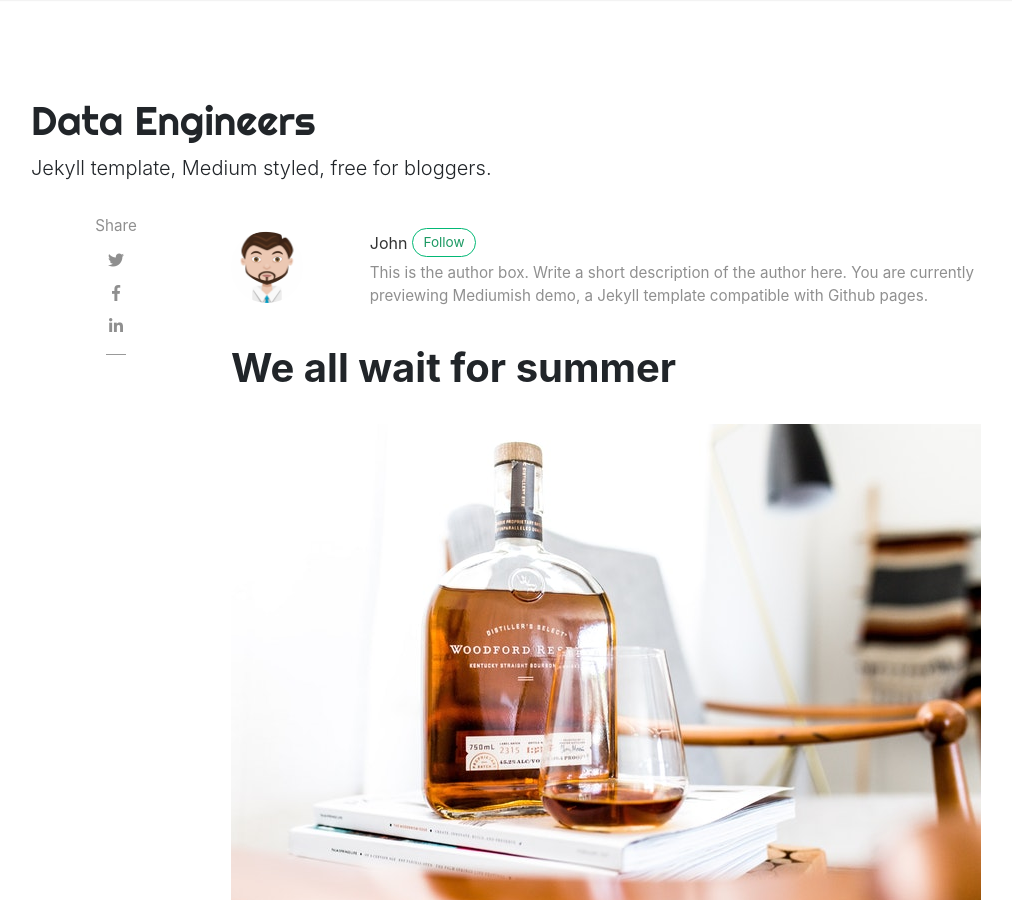
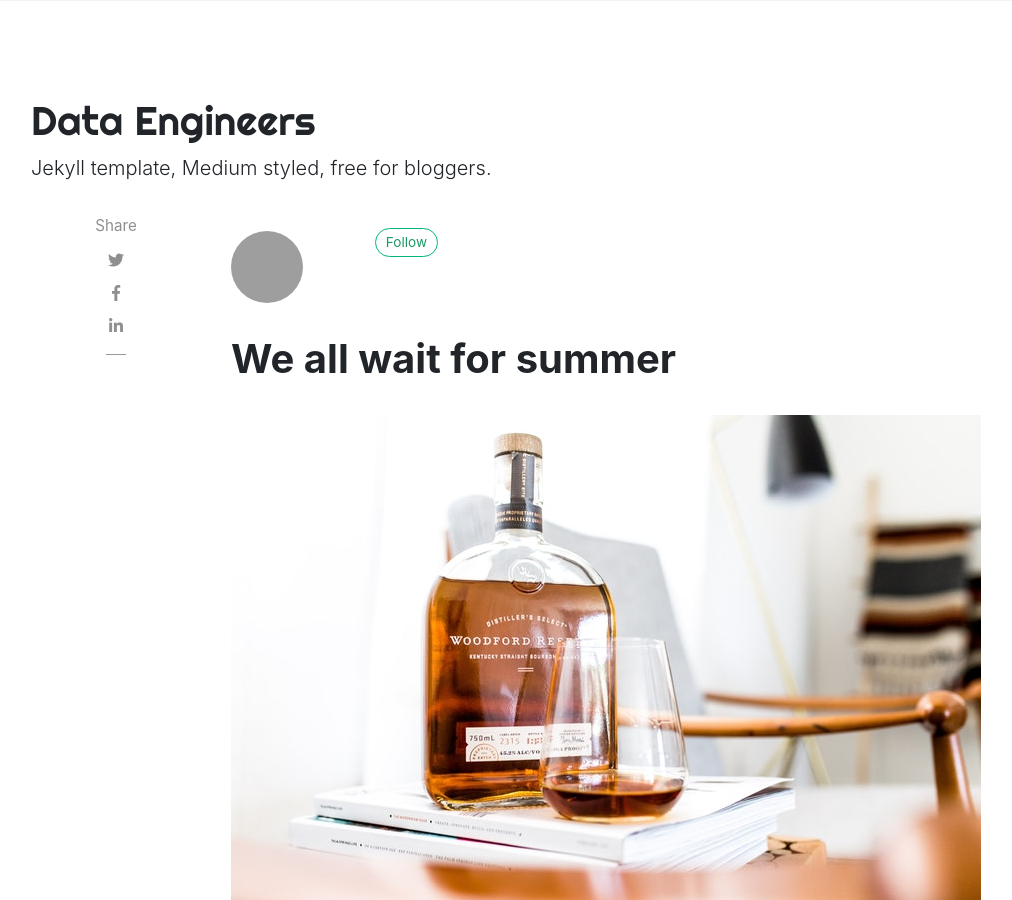
Before and after one commit to ares-b/blog, a Jekyll site: the page built from _posts/2018-01-12-we-all-wait-for-summer.md, in a window 1280 px wide and 900 px high. Shown: the whole window, without its empty margins (54-1066 px from the left). Built offline with Jekyll 4.4.1, drawn with Linux system fonts in a browser that asks for light colours; nearby versions of some CDN libraries; comment, search, counter and statistics services are not loaded; grey boxes are pictures that could not be loaded.

Commit message:
config changes

```diff
--- a/_config.yml
+++ b/_config.yml
@@ -5,9 +5,9 @@
 logo: 'assets/images/logo.png'
 favicon: 'assets/images/logo.png'
 baseurl: /blog
-google_analytics: 'UA-46278016-1'
-disqus: 'demowebsite'
-mailchimp-list: 'https://wowthemes.us11.list-manage.com/subscribe/post?u=8aeb20a530e124561927d3bd8&amp;id=8c3d2d214b'
+google_analytics: 'G-8JJED4TE0E'
+disqus: ''
+mailchimp-list: ''
 include: ["_pages"]
 permalink: /:title/
 
@@ -21,15 +21,6 @@
     web: https://dataengineers.me
     linkedin: https://www.linkedin.com/in/arslane-bahlel/
     description: "Author of Mediumish, a Bootstrap Medium styled template available for WordPress, HTML, Ghost and Jekyll. You are currently previewing Jekyll template demo."
-  john:
-    name: John
-    display_name: John
-    avatar: 'assets/images/avatar.png'
-    gravatar: b1cc14991db7a456fcd761680bbc8f81
-    email: wowthemesnet@gmail.com
-    web: https://www.wowthemes.net
-    twitter: https://twitter.com/wowthemesnet
-    description: "This is the author box. Write a short description of the author here. You are currently previewing Mediumish demo, a Jekyll template compatible with Github pages."
 
 # Plugins
 plugins:
```
